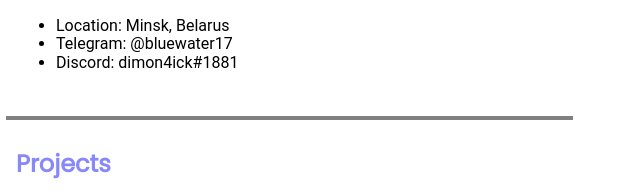
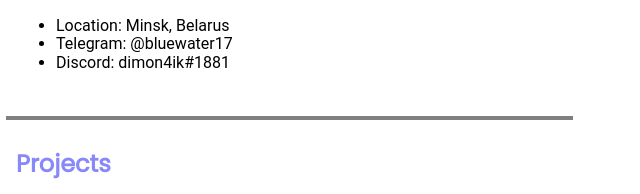
Before and after one commit to bluewater17/rsschool-cv, a plain HTML site: page index.html in a window 1280 px wide. Shown: the part 341-535 px from the top of the page, 634-1274 px from the left. Drawn offline with Linux system fonts and the light colour scheme.

Commit message:
Update index.html

```diff
--- a/index.html
+++ b/index.html
@@ -47,7 +47,7 @@
             <ul class="contacts-list">
               <li class="contacts-item">Location: Minsk, Belarus</li>
               <li class="contacts-item">Telegram: @bluewater17</li>
-              <li class="contacts-item">Discord: dimon4ick#1881</li>
+              <li class="contacts-item">Discord: dimon4ik#1881</li>
             </ul>
           </section>
           <section id="skills-block" class="block">
```
